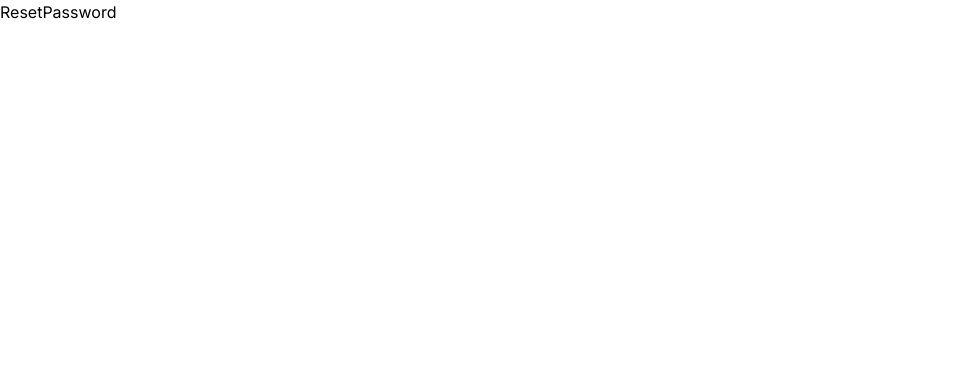
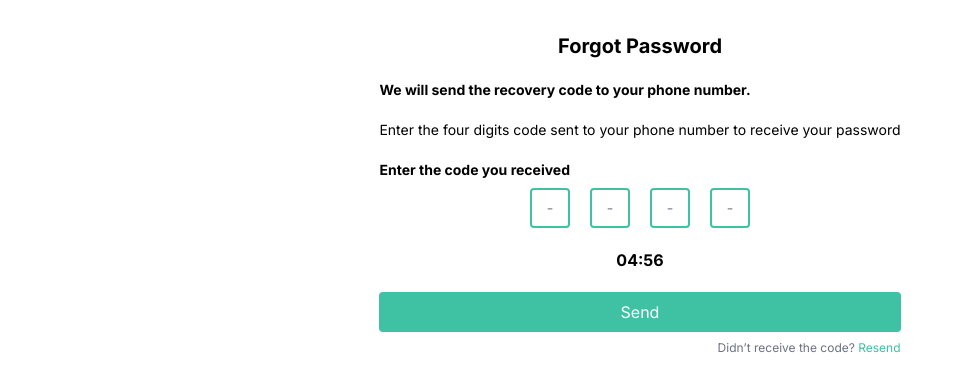
Before and after one commit to devhenode/Fintech-SME, a Next.js app: page /resetpassword in a window 1280 px wide. Shown: the top 392 px of the page, without its empty margins (0-963 px from the left). Built offline with nearby package versions, Linux system fonts and the light colour scheme.

Commit message:
feat: Reset password UI/functionality

```diff
--- /dev/null
+++ b/app/components/timer.js
@@ -0,0 +1,34 @@
+'use client'
+import { useEffect, useState } from 'react';
+
+const Timer = () => {
+  const [time, setTime] = useState(300); // 300 seconds = 5 minutes
+  const [timerText, setTimerText] = useState('05:00');
+
+  useEffect(() => {
+    const countdown = setInterval(() => {
+      setTime((prevTime) => {
+        if (prevTime > 0) {
+          const minutes = Math.floor(prevTime / 60);
+          const seconds = prevTime % 60;
+
+          const minutesStr = minutes < 10 ? `0${minutes}` : `${minutes}`;
+          const secondsStr = seconds < 10 ? `0${seconds}` : `${seconds}`;
+
+          setTimerText(`${minutesStr}:${secondsStr}`);
+          return prevTime - 1;
+        } else {
+          clearInterval(countdown);
+          setTimerText('00:00'); // Ensure it displays 00:00 when the timer stops
+          return 0;
+        }
+      });
+    }, 1000);
+
+    return () => clearInterval(countdown);
+  }, []);
+
+  return <p className="font-bold text-center">{timerText}</p>;
+};
+
+export default Timer;
--- a/app/forgotpassword/page.js
+++ b/app/forgotpassword/page.js
@@ -20,15 +20,9 @@ const ForgotPassword = () => {
             <form className="">
               <Input type="number" placeholder="Enter phone number" name="phoneNumber" />
             </form>
-            <button className="hover:bg-[#3FC2A3] text-center p-2 rounded w-full text-white bg-[#3FC2A3]">
-              <Link href="/resetpassword">Request</Link>
-            </button>
-          </div>
-          <div className="text-xs text-right">
-            <p className="text-gray-500">
-              Didn’t receive the code?
-              <a href="#" className="text-[#3FC2A3]">Resend</a>
-            </p>
+            <Link href="/resetpassword" className="hover:bg-[#3FC2A3] text-center p-2 rounded w-full text-white bg-[#3FC2A3]">
+              Request
+            </Link>
           </div>
         </div>
     </div>
--- a/app/resetpassword/page.js
+++ b/app/resetpassword/page.js
@@ -1,8 +1,43 @@
-import React from 'react'
+import Link from "next/link"
+import Input from "../components/textInput"
+import Timer from "../components/timer"
+
+
+
+
 
 const ResetPassword = () => {
   return (
-    <div>ResetPassword</div>
+    <div className='flex flex-col items-center px-5 mt-[2rem] gap-5'>
+        <div className="">
+          <h1 className="text-xl font-bold text-center">Forgot Password</h1>
+        </div>
+
+        <div className="flex flex-col gap-2">
+          <div className="flex flex-col gap-5">
+            <h2 className="text-sm font-bold">We will send the recovery code to your phone number.</h2>
+            <p className="text-sm">Enter the four digits code sent to your phone number to receive your password</p>
+            <form className="flex flex-col gap-2 text-sm font-bold">
+                <label htmlFor="resetPassword">Enter the code you received </label>
+                <div className="flex justify-center gap-5">
+                    {Array(4).fill("").map((e, index) => (
+                        <input className="w-10 text-center p-2 text-sm border-2 rounded border-[#3FC2A3]" placeholder="-" name="resetPassword" />
+                    ))}
+                </div>
+            </form>
+            <Timer />
+            <button className="hover:bg-[#3FC2A3] text-center p-2 rounded w-full text-white bg-[#3FC2A3]">
+              Send
+            </button>
+          </div>
+          <div className="text-xs text-right">
+            <p className="text-gray-500">
+              Didn’t receive the code?
+              <a href="#" className="text-[#3FC2A3]"> Resend</a>
+            </p>
+          </div>
+        </div>
+    </div>
   )
 }
 
```
